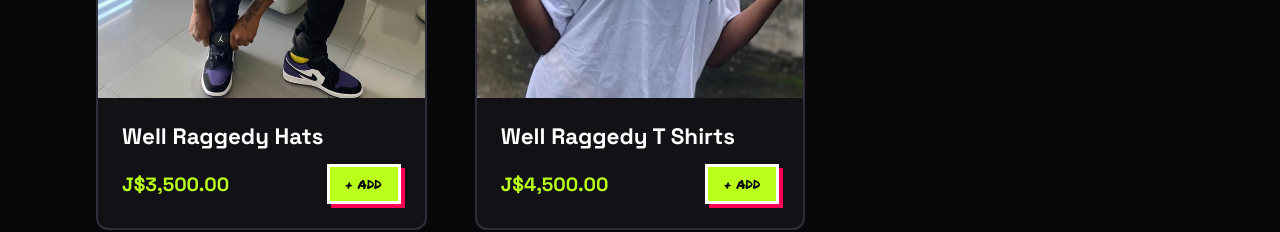
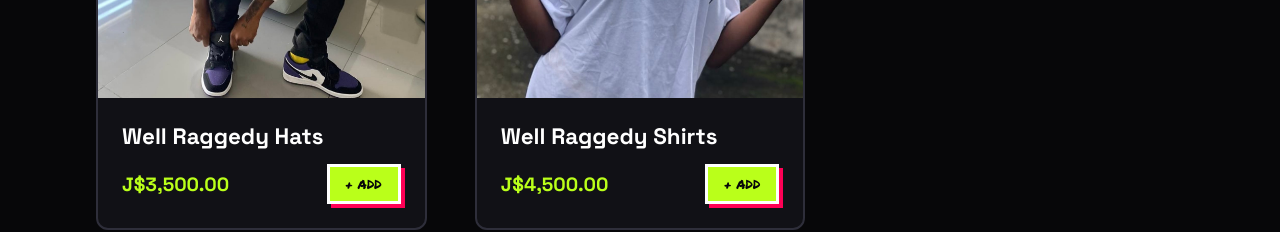
Before and after one commit to KushLabs-6/well-raggedy, a React (Vite) app: page / in a window 1280 px wide. Shown: the part 2940-3172 px from the top of the page. Built offline with nearby package versions, Linux system fonts and the light colour scheme; no server answers; the database is empty; a web font is replaced by a local one.

Commit message:
Rename T Shirts to Shirts

```diff
--- a/src/App.jsx
+++ b/src/App.jsx
@@ -21,7 +21,7 @@ const productsData = [
   },
   {
     id: 'raggedy-tees',
-    name: 'Well Raggedy T Shirts',
+    name: 'Well Raggedy Shirts',
     priceJMD: 'J$4,500.00',
     priceUSD: '$30.00 USD',
     badge: 'TEES',
```
